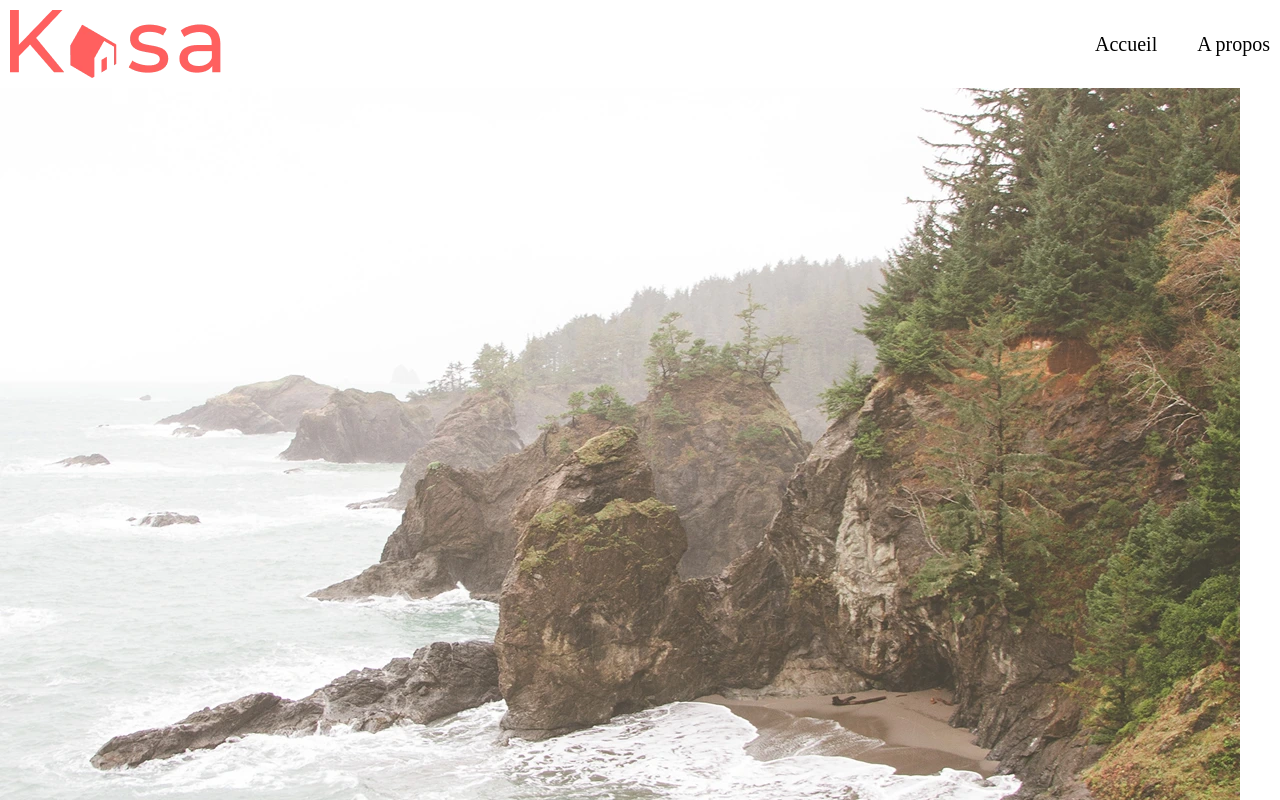
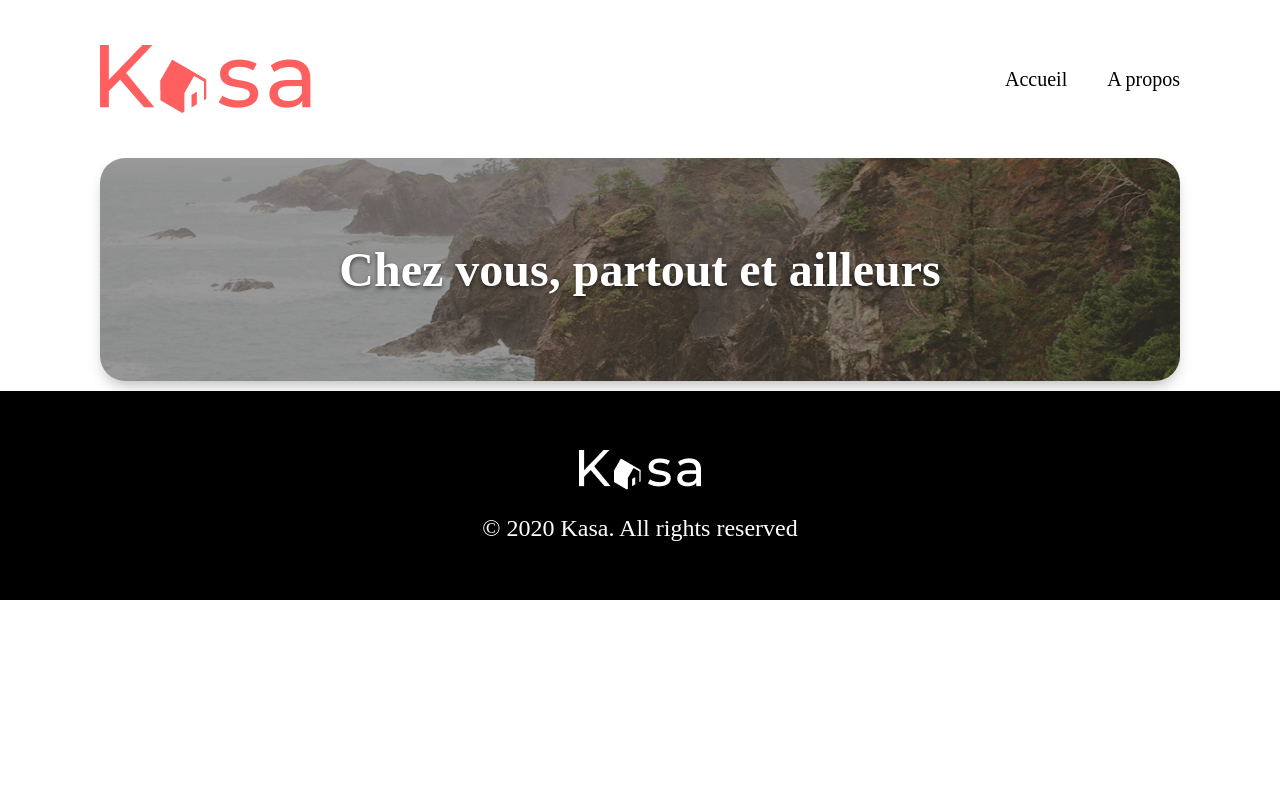
Before and after one commit to alteredcarbone/Projet-4, a React (Vite) app in the folder my-react-app/: page / in a window 1280 px wide. Shown: the top 800 px of the page. Built offline with nearby package versions, Linux system fonts and the light colour scheme.

Commit message:
creation des banner de about et home

```diff
--- a/my-react-app/src/App.jsx
+++ b/my-react-app/src/App.jsx
@@ -1,7 +1,7 @@
 import { BrowserRouter, Routes, Route } from "react-router-dom";
 import Layout from "./Components/Layout/layout";
-import Home from "./Pages/home/home";
-import About from "./Pages/about/about";
+import Banner from "./Pages/home/banner";
+import About from "./Pages/about/banner";
 import "../src/assets/style/global.scss"
 
 export default function App() {
@@ -9,7 +9,7 @@ export default function App() {
     <BrowserRouter>
       <Routes>
         <Route element={<Layout />}>
-          <Route path="/" element={<Home />} />
+          <Route path="/" element={<Banner />} />
           <Route path="/about" element={<About />} />
         </Route>
       </Routes>
--- a/my-react-app/src/Pages/about/about.jsx
+++ /dev/null
@@ -1,3 +0,0 @@
-export default function About() {
-  return <h1>A propos</h1>;
-}
--- /dev/null
+++ b/my-react-app/src/Pages/about/banner.jsx
@@ -0,0 +1,13 @@
+import banner from "../../assets/images/banner/banner_2.webp"
+import "../../assets/style/pages/banner.scss"
+
+
+export default function About() {
+  return (
+    <div className="container_banner">
+  <section className="banner" style={{backgroundImage: `linear-gradient(rgba(0,0,0,0.4), rgba(0,0,0,0.4)), url(${banner})`,}}>
+
+  </section>
+  </div>
+  )
+}
--- /dev/null
+++ b/my-react-app/src/Pages/home/banner.jsx
@@ -0,0 +1,15 @@
+import banner from "../../assets/images/banner/banner_1.webp"
+import "../../assets/style/pages/banner.scss"
+
+
+export default function Banner() {
+  return (
+    <div className="container_banner">
+  <section className="banner" style={{backgroundImage: `linear-gradient(rgba(0,0,0,0.4), rgba(0,0,0,0.4)), url(${banner})`,}}>
+    <h1 className="banner_title">
+    Chez vous, partout et ailleurs
+    </h1>
+  </section>
+  </div>
+  )
+}
--- a/my-react-app/src/Pages/home/home.jsx
+++ /dev/null
@@ -1,9 +0,0 @@
-import banner from "../../assets/images/banner/banner_1.webp"
-
-
-
-export default function Home() {
-  return <section className="top_picture">
-    <img src={banner} />
-  </section>
-}
--- a/my-react-app/src/assets/style/layout/header.scss
+++ b/my-react-app/src/assets/style/layout/header.scss
@@ -2,7 +2,7 @@
     display: flex;
     justify-content: space-between;
     align-items: center;
-    padding: 10px;
+    padding:  45px 100px;
         .header_nav{
             display: flex;
             gap: 40px;
--- /dev/null
+++ b/my-react-app/src/assets/style/pages/banner.scss
@@ -0,0 +1,24 @@
+.container_banner{
+
+    margin: 0 auto;
+    padding: 0 100px 10px 100px ;
+
+        .banner{
+            height: 223px;
+            border-radius: 25px;
+            overflow: hidden;
+            background-size: cover;
+            background-position: center;
+            display: flex;
+            align-items: center;
+            justify-content: center;
+            box-shadow: 0 8px 15px -5px rgba(0, 0, 0, 0.3);
+        }
+
+        .banner_title{
+            color: white;
+            font-size: 48px;
+            font-family: 'Montserrat';
+            text-shadow: 0 2px 4px rgba(0, 0, 0, 0.6);
+        }
+}
```
Also changed, not shown: my-react-app/src/assets/images/banner/banner_2.webp (renamed from my-react-app/src/assets/images/banner/kalen-emsley-Bkci_8qcdvQ-unsplash 2.webp), my-react-app/src/assets/style/components/card.scss (added), my-react-app/src/assets/style/pages/about.scss (added).
